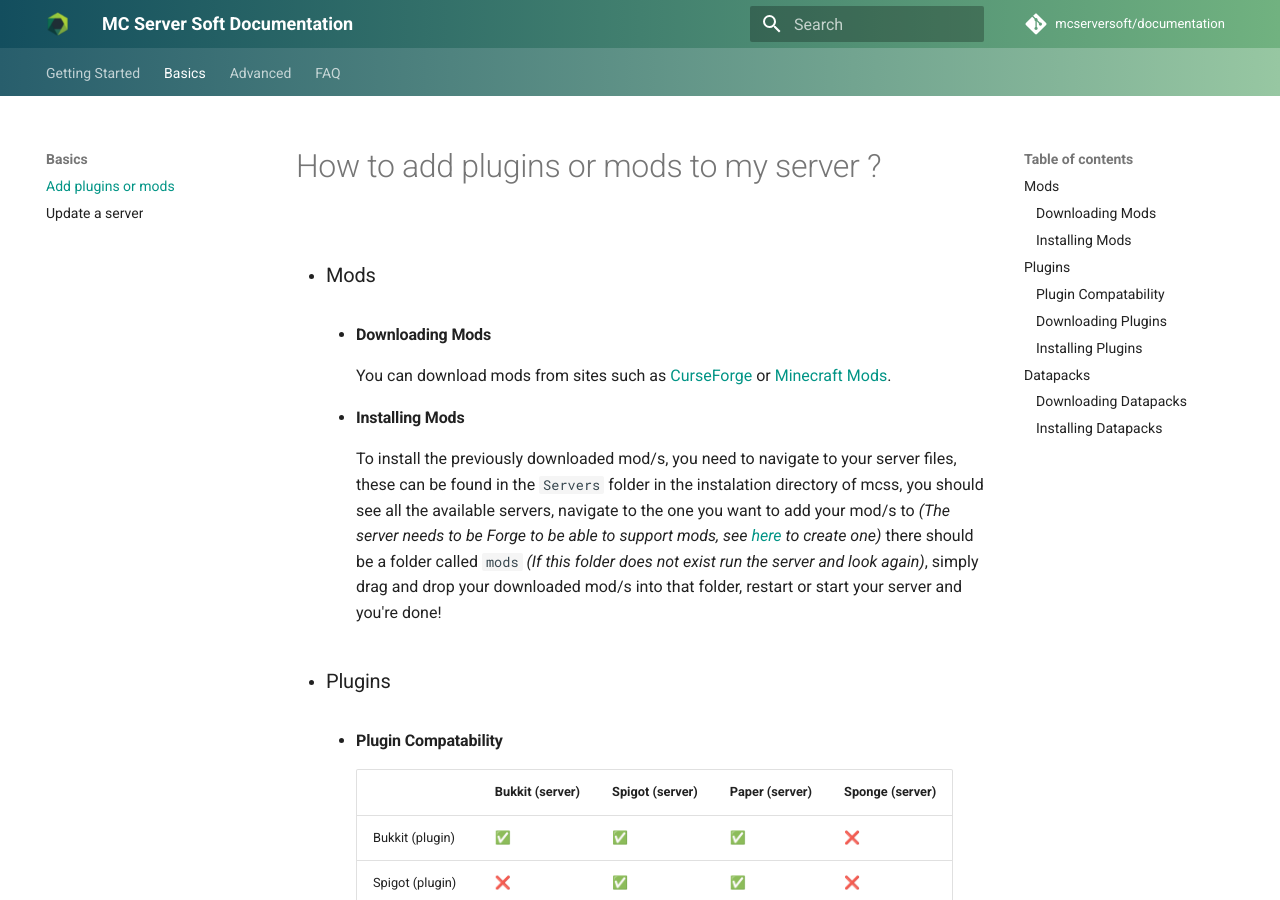
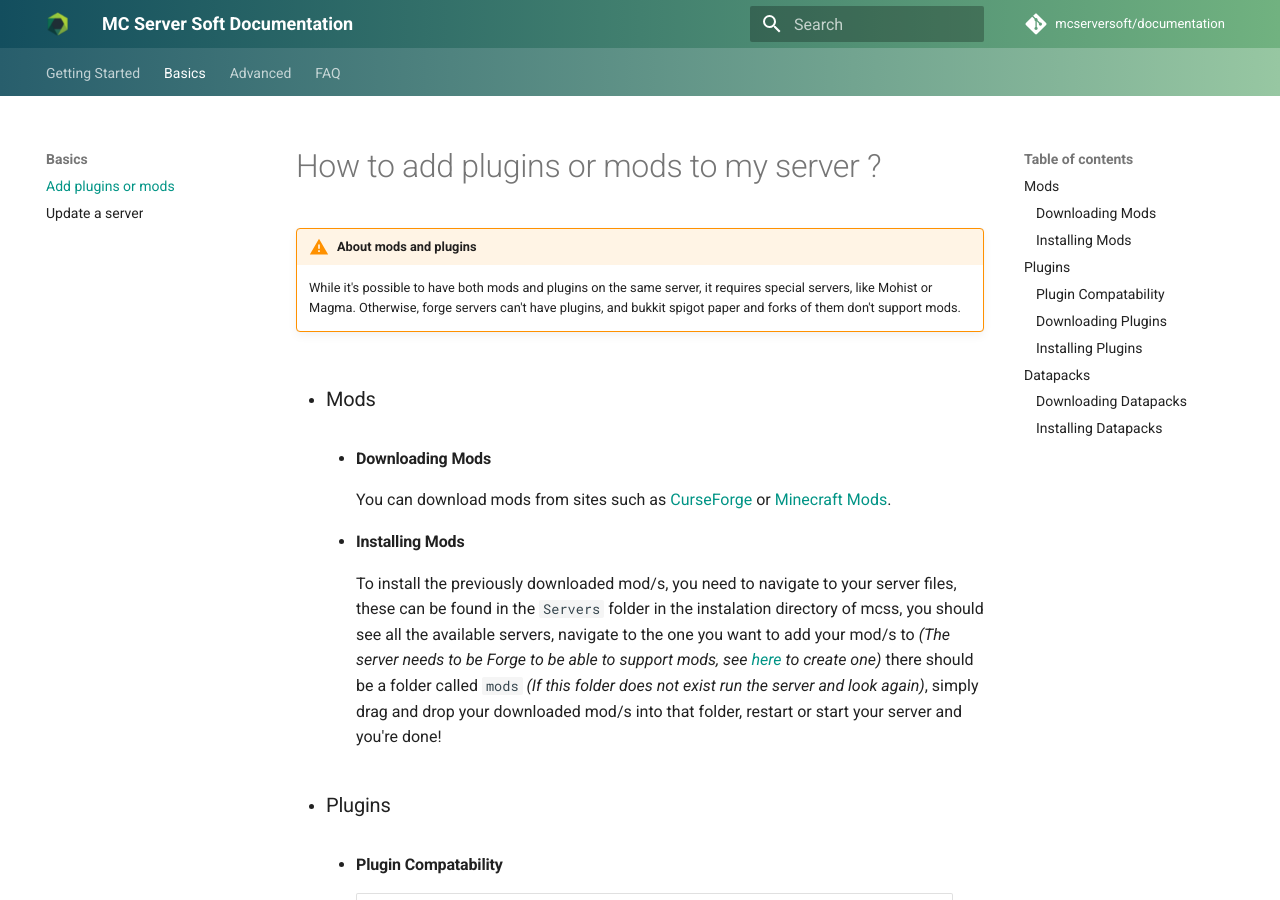
Before and after one commit to mcserversoft/documentation, an MkDocs documentation site: the page built from docs/plugins-mods.md, in a window 1280 px wide and 900 px high. Built offline with MkDocs 1.6.1 and Material for MkDocs 9.7.7, drawn with Linux system fonts in a browser that asks for light colours; comment, search, counter and statistics services are not loaded.

Commit message:
Added warning to clarify mods/plugins

```diff
--- a/docs/plugins-mods.md
+++ b/docs/plugins-mods.md
@@ -1,10 +1,15 @@
 # How to add plugins or mods to my server ?
+
+!!! warning "About mods and plugins"
+    While it's possible to have both mods and plugins on the same server, it requires special servers, like Mohist or Magma.
+    Otherwise, forge servers can't have plugins, and bukkit spigot paper and forks of them don't support mods.
 
 * ### Mods
     * #### Downloading Mods
         You can download mods from sites such as [CurseForge](https://www.curseforge.com/) or [Minecraft Mods](https://www.minecraftmods.com/).
     * #### Installing Mods
         To install the previously downloaded mod/s, you need to navigate to your server files, these can be found in the `Servers` folder in the instalation directory of mcss, you should see all the available servers, navigate to the one you want to add your mod/s to *(The server needs to be Forge to be able to support mods, see [here](./create-forge-server) to create one)* there should be a folder called `mods` *(If this folder does not exist run the server and look again)*, simply drag and drop your downloaded mod/s into that folder, restart or start your server and you're done!
+
 * ### Plugins
     * #### Plugin Compatability
         |  | Bukkit (server) | Spigot (server) | Paper (server) | Sponge (server) |
```
